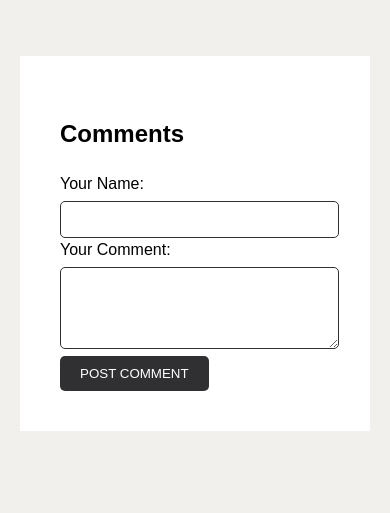
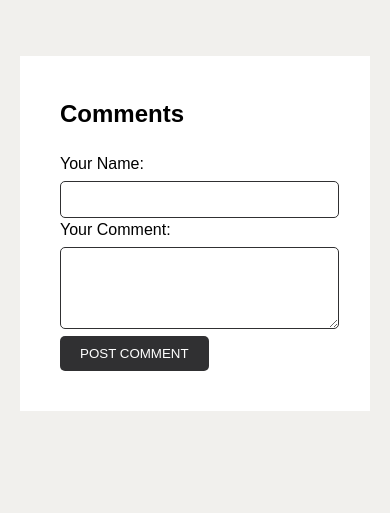
Before and after one commit to Noroff-FEU-Assignments/project-exam-1-SanderNilsen, a plain HTML site: page post.html in a window 390 px wide. Shown: the part 175-688 px from the top of the page. Drawn offline with Linux system fonts and the light colour scheme.

Commit message:
Update styles.css

```diff
--- a/styles.css
+++ b/styles.css
@@ -244,9 +244,13 @@ main {
     padding: 20px 40px 40px 40px;
 }
 
+.comments-section .post-wrapper  {
+    padding-bottom: 40px;
+}
+
 .post-wrapper {
     background-color: white;
-    padding: 50px;
+    padding: 20px 40px;
     line-height: 1.5;
     margin-top: -5px;
 }
@@ -465,10 +469,6 @@ button:hover {
         padding: 10px;
     }
 
-    .post-wrapper {
-        padding: 40px;
-    }
-
     .post-container, .comments-section {
         padding-left: 20px;
         padding-right: 20px;
```
